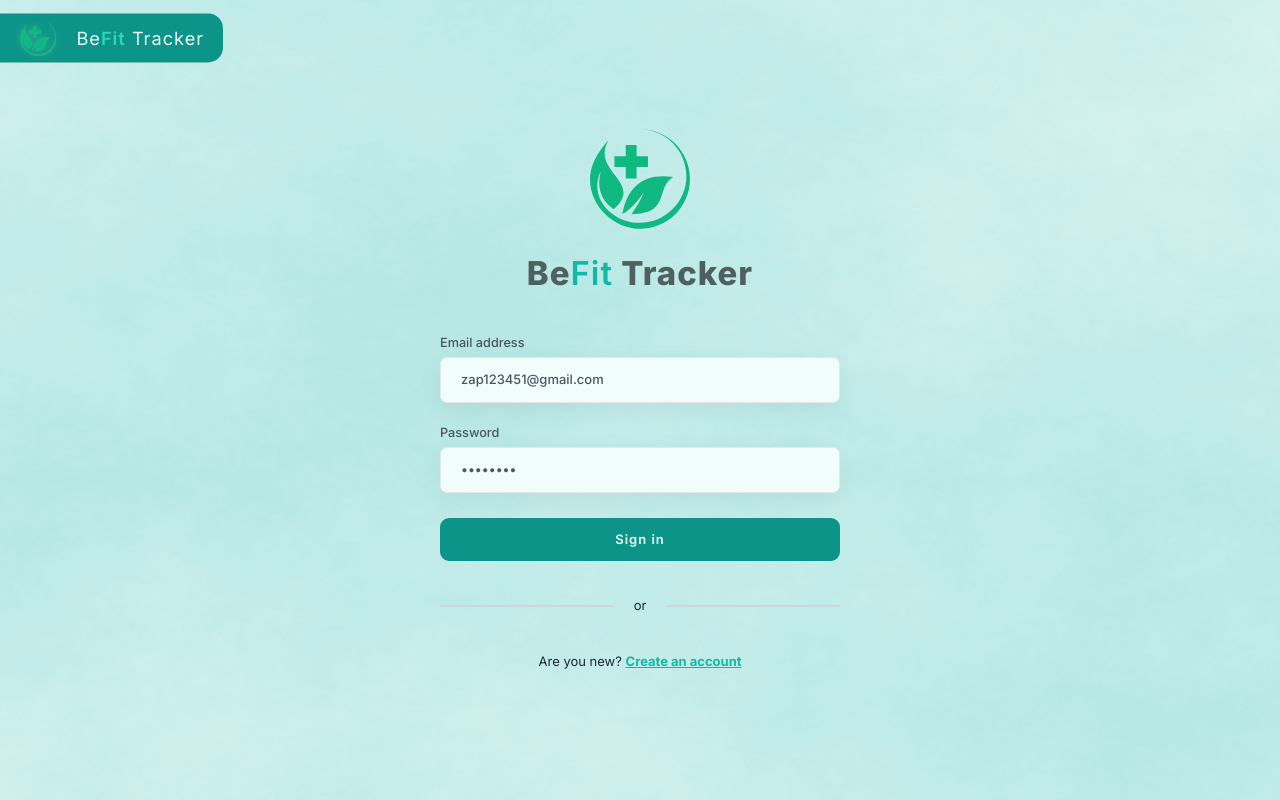
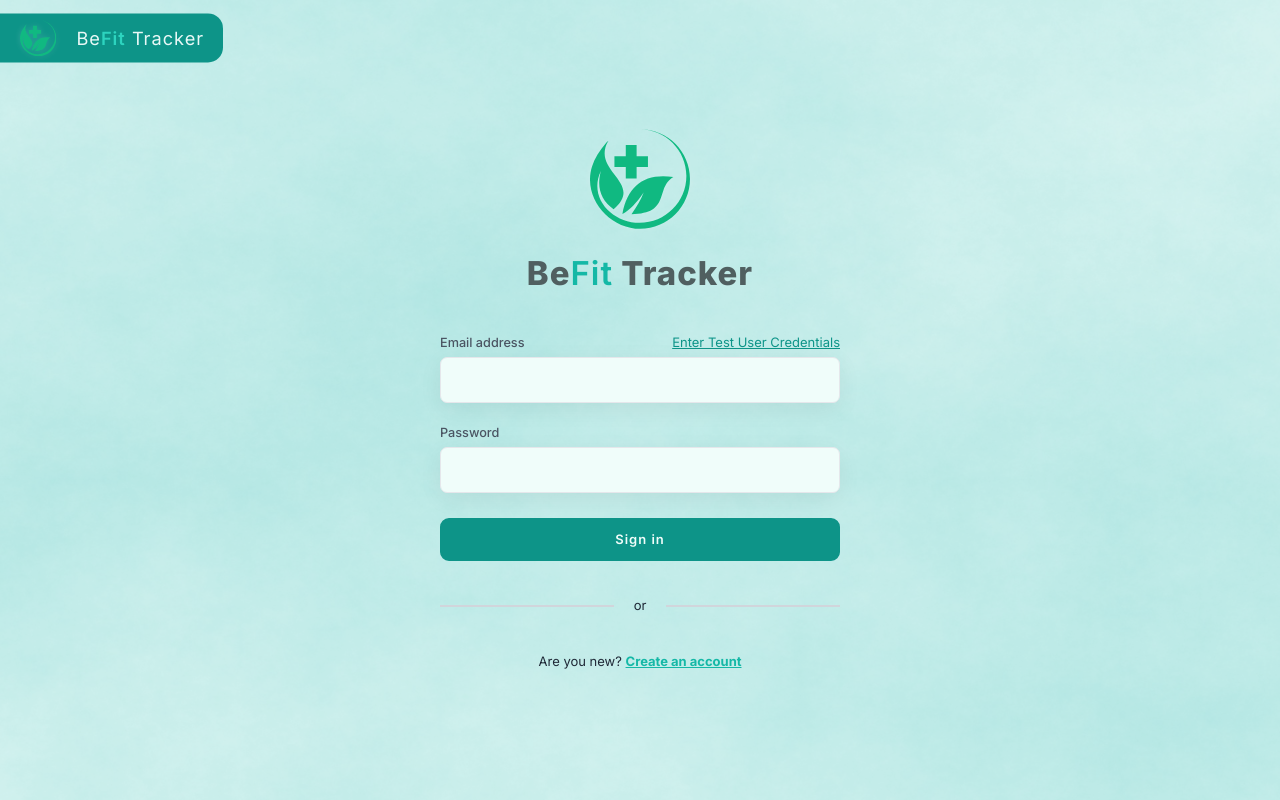
Before and after one commit to PatrykErNowak/befit-tracker, a React (Vite) app: page /app/login in a window 1280 px wide. Built offline with nearby package versions, Linux system fonts and the light colour scheme; no server answers.

Commit message:
Restore scroll for authLayout, Add button which provides test user credentials, disallowed update user data request if they not changed, Add styling for disabled button

```diff
--- a/src/features/auth/LoginForm.tsx
+++ b/src/features/auth/LoginForm.tsx
@@ -1,4 +1,4 @@
-import { SyntheticEvent, useState } from 'react';
+import { useState } from 'react';
 
 import Form from '../../ui/Form/Form';
 import FormRow from '../../ui/Form/FormRow';
@@ -7,13 +7,29 @@ import Button from '../../ui/Buttons/Button';
 import FormButtonsRow from '../../ui/Form/FormButtonsRow';
 
 import { useSignIn } from './useSignIn';
+import styled from 'styled-components';
+
+const FormExt = styled(Form)`
+  position: relative;
+`;
+
+const TestDataButton = styled.button`
+  z-index: 100;
+  position: absolute;
+  top: 0;
+  right: 0;
+  border: transparent;
+  background-color: transparent;
+  color: var(--color-brand-600);
+  text-decoration: underline;
+`;
 
 function LoginForm() {
-  const [email, setEmail] = useState('zap123451@gmail.com');
-  const [password, setPassword] = useState('test1234');
+  const [email, setEmail] = useState('');
+  const [password, setPassword] = useState('');
   const { signIn, isPending } = useSignIn();
 
-  function handleSubmit(e: SyntheticEvent) {
+  function handleSubmit(e: React.FormEvent) {
     e.preventDefault();
 
     if (!email || !password) return;
@@ -29,8 +45,17 @@ function LoginForm() {
     );
   }
 
+  function handleTestData(e: React.SyntheticEvent) {
+    e.preventDefault();
+    setEmail('example@gmail.com');
+    setPassword('test1234');
+  }
+
   return (
-    <Form onSubmit={handleSubmit}>
+    <FormExt onSubmit={handleSubmit}>
+      <TestDataButton onClick={handleTestData}>
+        Enter Test User Credentials
+      </TestDataButton>
       <FormRow label="Email address">
         <Input
           disabled={isPending}
@@ -57,7 +82,7 @@ function LoginForm() {
           Sign in
         </Button>
       </FormButtonsRow>
-    </Form>
+    </FormExt>
   );
 }
 
--- a/src/features/auth/SetUpProfileForm.tsx
+++ b/src/features/auth/SetUpProfileForm.tsx
@@ -22,6 +22,8 @@ import WeightGoalInput from './UserInputs/WeightGoalInput';
 import MovementLvlInput from './UserInputs/MovementLvlInput';
 import TrainingLvlInput from './UserInputs/TrainingLvlInput';
 import { UserPhysicsData } from '../../services/types';
+import { useEffect } from 'react';
+import { useLogout } from './useLogout';
 
 const FormExt = styled(Form)`
   display: grid;
@@ -76,9 +78,13 @@ export type SetUpProfileInputs = UserPhysicsData;
 
 function SetUpProfileForm() {
   const { updateUser, isPending } = useUpdateUser();
+  const { logout } = useLogout({ redirect: false });
   const { goToNextStep } = useSignUpSteps();
-  const { getCollapseProps, getToggleProps } = useCollapse({ defaultExpanded: !isMobile });
-  const { register, handleSubmit, formState, setValue, getValues, trigger } = useForm<SetUpProfileInputs>({
+  const { getCollapseProps, getToggleProps } = useCollapse({
+    defaultExpanded: !isMobile,
+  });
+  const { register, handleSubmit, formState, setValue, getValues, trigger } =
+    useForm<SetUpProfileInputs>({
       defaultValues: {
         height: { unit: 'cm' },
         weight: {
@@ -88,14 +94,28 @@ function SetUpProfileForm() {
         trainingLvl: '0',
       },
     });
+
+  useEffect(() => {
+    window.scrollTo(0, 0);
+  }, []);
+
   const { errors } = formState;
   const { name } = register('weight.rateChange');
 
-  const isWeightEqual = getValues('weight.actual') === getValues('weight.desired');
+  const isWeightEqual =
+    getValues('weight.actual') === getValues('weight.desired');
   const weightUnit = getValues('weight.unit');
 
   const onSubmit: SubmitHandler<SetUpProfileInputs> = (userData) => {
-    updateUser({ ...userData }, { onSuccess: goToNextStep });
+    updateUser(
+      { ...userData },
+      {
+        onSuccess: () => {
+          goToNextStep();
+          logout();
+        },
+      }
+    );
   };
 
   return (
@@ -103,27 +123,38 @@ function SetUpProfileForm() {
       <div>
         <GenderInput
           errorMessage={errors.gender?.message}
-          inputRegister={register('gender', { validate: (value) => value !== null || 'Gender is required' })}
+          inputRegister={register('gender', {
+            validate: (value) => value !== null || 'Gender is required',
+          })}
           disabled={isPending}
         />
 
         <BirthdayInput
           errorMessage={errors.birthdate?.message}
-          inputRegister={register('birthdate', { required: 'Birthdate is required', max: { message: 'Date must be in past', value: getTodayDate() } })}
+          inputRegister={register('birthdate', {
+            required: 'Birthdate is required',
+            max: { message: 'Date must be in past', value: getTodayDate() },
+          })}
           disabled={isPending}
         />
 
         <HeightInput
           errorMessage={errors.height?.value?.message}
-          inputRegister={register('height.value', { required: 'Height is required' })}
+          inputRegister={register('height.value', {
+            required: 'Height is required',
+          })}
           radioRegister={register('height.unit')}
           disabled={isPending}
         />
 
         <WeightActualInput
           errorMessage={errors.weight?.actual?.message}
-          inputRegister={register('weight.actual', { required: 'Actual body weight is required' })}
-          radioRegister={register('weight.unit', { onChange: () => trigger('weight.unit') })}
+          inputRegister={register('weight.actual', {
+            required: 'Actual body weight is required',
+          })}
+          radioRegister={register('weight.unit', {
+            onChange: () => trigger('weight.unit'),
+          })}
           disabled={isPending}
         />
 
--- a/src/features/auth/SignUpForm.tsx
+++ b/src/features/auth/SignUpForm.tsx
@@ -18,19 +18,20 @@ type IFormInput = {
 function SignupForm() {
   const { signUp, isPending } = useSignUp();
   const { goToNextStep } = useSignUpSteps();
-  const { register, formState, getValues, handleSubmit, reset } = useForm<IFormInput>({
-    defaultValues: {
-      nickname: 'lolek',
-      email: 'example@gmail.com',
-      password: 'test1234',
-      passwordConfirm: 'test1234',
-    },
-  });
+  const { register, formState, getValues, handleSubmit, reset } =
+    useForm<IFormInput>();
 
   const { errors } = formState;
 
-  const onSubmit: SubmitHandler<IFormInput> = async ({ email, nickname, password }) => {
-    signUp({ nickname, email, password }, { onSuccess: goToNextStep, onSettled: () => reset() });
+  const onSubmit: SubmitHandler<IFormInput> = async ({
+    email,
+    nickname,
+    password,
+  }) => {
+    signUp(
+      { nickname, email, password },
+      { onSuccess: goToNextStep, onSettled: () => reset() }
+    );
   };
 
   return (
@@ -63,7 +64,9 @@ function SignupForm() {
         />
       </FormRow>
 
-      <FormRow label="Password (min 8 characters)" error={errors?.password?.message}>
+      <FormRow
+        label="Password (min 8 characters)"
+        error={errors?.password?.message}>
         <Input
           type="password"
           id="password"
@@ -87,7 +90,8 @@ function SignupForm() {
           disabled={isPending}
           {...register('passwordConfirm', {
             required: 'This field is required',
-            validate: (value) => value === getValues().password || 'Passwords need to match',
+            validate: (value) =>
+              value === getValues().password || 'Passwords need to match',
           })}
         />
       </FormRow>
--- a/src/features/auth/UpdateUserProfileForm.tsx
+++ b/src/features/auth/UpdateUserProfileForm.tsx
@@ -43,8 +43,13 @@ type UpdateUserProfileForm = {
 function UpdateUserProfileForm() {
   const { updateUser, isPending } = useUpdateUser();
   const { user } = useUser();
-  const { avatar, nickname, gender, birthdate, height } = user?.user_metadata as UserMetaData;
-  const { handleSubmit, register } = useForm({
+  const { avatar, nickname, gender, birthdate, height } =
+    user?.user_metadata as UserMetaData;
+  const {
+    handleSubmit,
+    register,
+    formState: { isDirty },
+  } = useForm({
     defaultValues: {
       avatar,
       nickname,
@@ -55,7 +60,10 @@ function UpdateUserProfileForm() {
   });
 
   const onSubmit: SubmitHandler<UpdateUserProfileForm> = (userData) => {
-    updateUser({ ...userData }, { onSuccess: () => toast.success('Profile data successfuly updated!') });
+    updateUser(
+      { ...userData },
+      { onSuccess: () => toast.success('Profile data successfuly updated!') }
+    );
   };
 
   return (
@@ -65,9 +73,13 @@ function UpdateUserProfileForm() {
           <Heading as="h2" $opacity={1}>
             Profile Details
           </Heading>
-          <Text $opacity={0.8}>You can change your profile details here seamlessly.</Text>
+          <Text $opacity={0.8}>
+            You can change your profile details here seamlessly.
+          </Text>
         </div>
-        <Button onClick={handleSubmit(onSubmit)} disabled={isPending}>
+        <Button
+          onClick={handleSubmit(onSubmit)}
+          disabled={isPending || !isDirty}>
           Update
         </Button>
       </HeaderApp>
@@ -77,17 +89,31 @@ function UpdateUserProfileForm() {
           <Text $small $opacity={0.9}>
             Upload Your avatar image
           </Text>
-          <InputFile accept="image/*" disabled={isPending} {...register('avatar')} />
+          <InputFile
+            accept="image/*"
+            disabled={isPending}
+            {...register('avatar')}
+          />
         </FormRow>
         <BreakLine />
 
-        <NicknameInput inputRegister={register('nickname')} disabled={isPending} />
+        <NicknameInput
+          inputRegister={register('nickname')}
+          disabled={isPending}
+        />
         <BreakLine />
         <GenderInput inputRegister={register('gender')} disabled={isPending} />
         <BreakLine />
-        <BirthdayInput inputRegister={register('birthdate')} disabled={isPending} />
+        <BirthdayInput
+          inputRegister={register('birthdate')}
+          disabled={isPending}
+        />
         <BreakLine />
-        <HeightInput inputRegister={register('height.value')} radioRegister={register('height.unit')} disabled={isPending} />
+        <HeightInput
+          inputRegister={register('height.value')}
+          radioRegister={register('height.unit')}
+          disabled={isPending}
+        />
       </FormExt>
     </>
   );
--- a/src/features/auth/useLogout.ts
+++ b/src/features/auth/useLogout.ts
@@ -2,7 +2,7 @@ import { useMutation, useQueryClient } from '@tanstack/react-query';
 import { logoutUser } from '../../services/apiAuth';
 import { useNavigate } from 'react-router-dom';
 
-export function useLogout() {
+export function useLogout({ redirect } = { redirect: true }) {
   const navigate = useNavigate();
   const queryClient = useQueryClient();
 
@@ -10,7 +10,7 @@ export function useLogout() {
     mutationFn: logoutUser,
     onSuccess: () => {
       queryClient.removeQueries();
-      navigate('login', { replace: true });
+      if (redirect) navigate('login', { replace: true });
     },
   });
 
--- a/src/layouts/AuthLayout.tsx
+++ b/src/layouts/AuthLayout.tsx
@@ -1,4 +1,4 @@
-import { Outlet } from 'react-router-dom';
+import { Outlet, ScrollRestoration } from 'react-router-dom';
 import { LayoutContainerBG } from '../ui/LayoutContainerBG';
 import NavPage from '../ui/Page/NavPage';
 
@@ -7,6 +7,7 @@ function AuthLayout() {
     <LayoutContainerBG>
       <NavPage hideLinks />
       <Outlet />
+      <ScrollRestoration />
     </LayoutContainerBG>
   );
 }
```
Also changed, not shown: src/App.tsx (+8 -1 lines), src/features/auth/UpdateUserGoalsForm.tsx (+31 -11 lines), src/ui/Buttons/Button.tsx (+12 -4 lines). Lines whose indentation alone changed are shown as unchanged.
